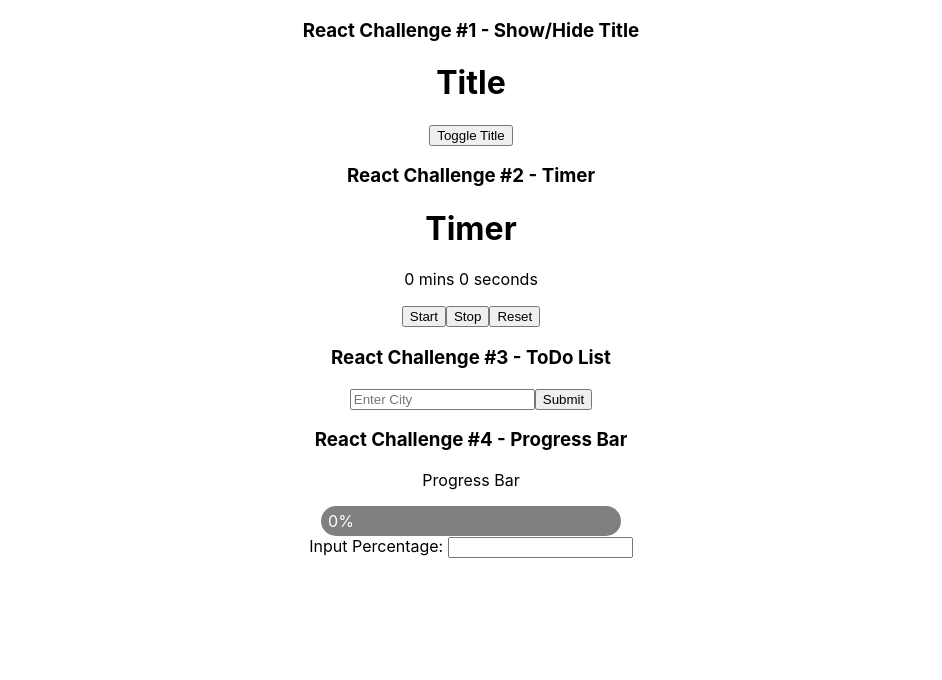
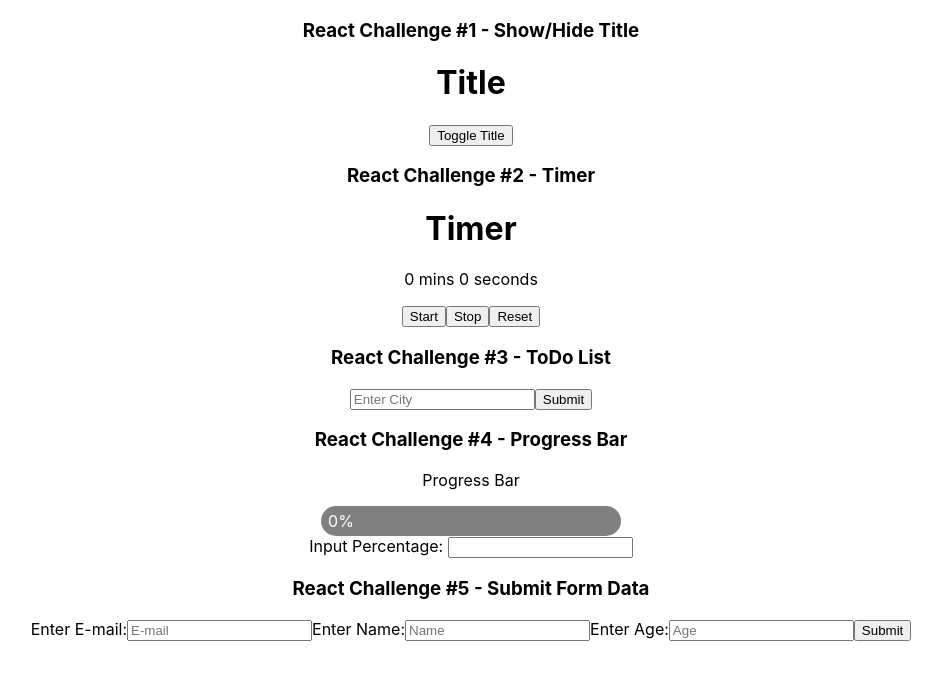
Before and after one commit to nproctor/ReactChallenges, a React (Create React App) app: page / in a window 1280 px wide. Shown: the top 680 px of the page, without its empty margins (169-1111 px from the left). Built offline with nearby package versions, Linux system fonts and the light colour scheme.

Commit message:
Add SubmitFormData

```diff
--- a/src/App.tsx
+++ b/src/App.tsx
@@ -1,6 +1,7 @@
 import './App.css';
 import ProgressBar from './ProgressBar';
 import ShowHideTitle from './ShowHideTitle';
+import SubmitFormData from './SubmitFormData';
 import Timer from './Timer';
 import ToDoList from './ToDoList';
 
@@ -11,6 +12,7 @@ function App() {
       <Timer/>
       <ToDoList/>
       <ProgressBar/>
+      <SubmitFormData/>
     </div>
   );
 }
--- /dev/null
+++ b/src/SubmitFormData.tsx
@@ -0,0 +1,38 @@
+import {FormEvent, useState} from 'react';
+import './SubmitFormData.style.css';
+
+const SubmitFormData = () => {
+    const [data, setData] = useState<string[]>([]);
+
+    const onSubmit = (e: FormEvent<HTMLFormElement>) => {
+        e.preventDefault();
+        const data = new FormData(e.currentTarget);
+        const arr : string[] = [];
+        data.forEach( (value, key) => {
+            arr.push(`${key}: ${value}`);
+        })
+        e.currentTarget.reset();
+        setData(arr);
+    }
+
+    return (
+        <div className="submitFormData">
+            <h3> React Challenge #5 - Submit Form Data</h3>
+            <form onSubmit={onSubmit}>
+                <span>Enter E-mail:</span>
+                <input name="E-mail" placeholder="E-mail" required={true}/>
+                <span>Enter Name:</span>
+                <input name="Name" placeholder="Name" required={true}/>
+                <span>Enter Age:</span>
+                <input name="Age" placeholder="Age" type="number" required={true}/>
+                <button type="submit">Submit</button>
+            </form>
+            <ul>
+                {data.length > 0 && "Submitted!"}
+                {data.map( (val, i) => <li key={i}>{val}</li>)}
+            </ul>
+        </div>
+    )
+}
+
+export default SubmitFormData;
```
Also changed, not shown: src/SubmitFormData.style.css (added).
